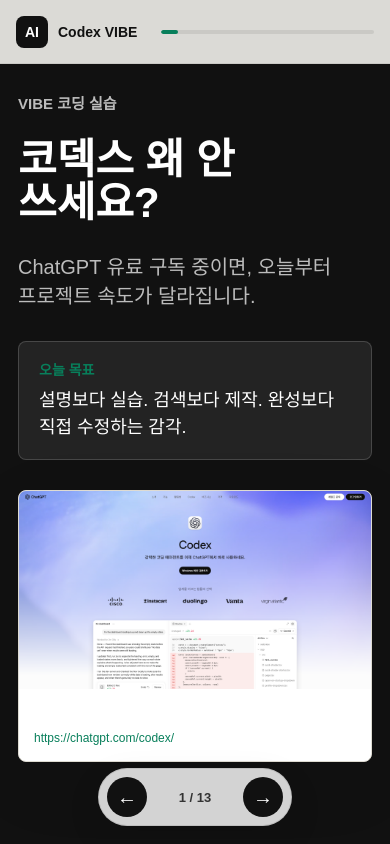
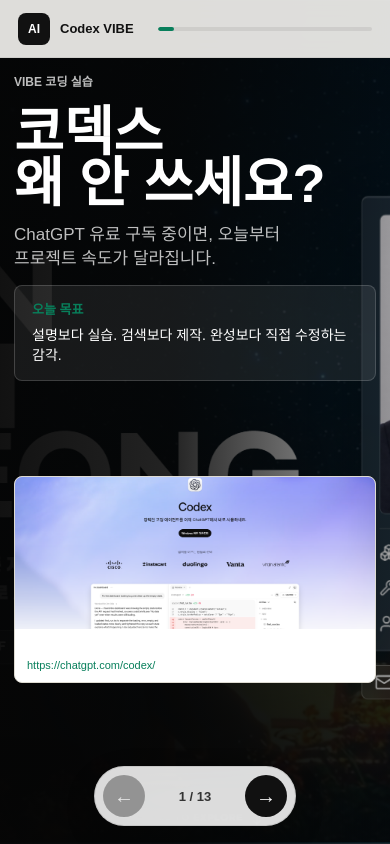
Before and after one commit to AIjunja/qweqweqwe, a plain HTML site: page index.html in a window 390 px wide. Drawn offline with Linux system fonts and the light colour scheme; a web font is replaced by a local one.

Commit message:
Refine slide navigation and hero layout

```diff
--- a/index.html
+++ b/index.html
@@ -12,10 +12,10 @@
   </head>
   <body>
     <header class="topbar">
-      <a class="brand" href="#slide-0" aria-label="처음으로 이동">
+      <div class="brand" aria-label="Codex VIBE">
         <span class="brand-mark">AI</span>
         <span>Codex VIBE</span>
-      </a>
+      </div>
       <div class="progress-wrap" aria-hidden="true">
         <div class="progress-bar" id="progressBar"></div>
       </div>
--- a/script.js
+++ b/script.js
@@ -68,8 +68,9 @@
 const slides = [
   {
     theme: "dark",
+    cover: true,
     kicker: "VIBE 코딩 실습",
-    title: "코덱스 왜 안 쓰세요?",
+    title: "코덱스\n왜 안 쓰세요?",
     body: "ChatGPT 유료 구독 중이면, 오늘부터 프로젝트 속도가 달라집니다.",
     definition: ["오늘 목표", "설명보다 실습. 검색보다 제작. 완성보다 직접 수정하는 감각."],
     mediaMode: "single",
@@ -276,13 +277,20 @@
 function createSlide(slide, index) {
   const section = document.createElement("section");
   section.id = `slide-${index}`;
-  section.className = `slide ${slide.theme === "dark" ? "dark" : ""}`;
+  section.className = [
+    "slide",
+    slide.theme === "dark" ? "dark" : "",
+    slide.cover ? "cover" : "",
+    index === 0 ? "active" : "",
+  ]
+    .filter(Boolean)
+    .join(" ");
 
   const copy = document.createElement("div");
   copy.className = "copy-panel";
   copy.innerHTML = `
     <p class="kicker">${escapeHtml(slide.kicker)}</p>
-    <h1 class="slide-title">${escapeHtml(slide.title)}</h1>
+    <h1 class="slide-title">${formatTitle(slide.title)}</h1>
     <p class="body-copy">${escapeHtml(slide.body || "")}</p>
   `;
 
@@ -363,53 +371,52 @@
     .replaceAll("'", "&#039;");
 }
 
+function formatTitle(value) {
+  return escapeHtml(value).replaceAll("\n", "<br>");
+}
+
 const deck = document.getElementById("deck");
 const progressBar = document.getElementById("progressBar");
 const counter = document.getElementById("counter");
 const prevBtn = document.getElementById("prevBtn");
 const nextBtn = document.getElementById("nextBtn");
+let currentSlide = 0;
 
 slides.forEach((slide, index) => deck.append(createSlide(slide, index)));
 
-function currentIndex() {
-  const scrollTop = deck.scrollTop;
-  const height = deck.clientHeight || window.innerHeight;
-  return Math.min(slides.length - 1, Math.max(0, Math.round(scrollTop / height)));
-}
-
 function updateProgress() {
-  const index = currentIndex();
-  counter.textContent = `${index + 1} / ${slides.length}`;
-  progressBar.style.width = `${((index + 1) / slides.length) * 100}%`;
-  prevBtn.disabled = index === 0;
-  nextBtn.disabled = index === slides.length - 1;
+  counter.textContent = `${currentSlide + 1} / ${slides.length}`;
+  progressBar.style.width = `${((currentSlide + 1) / slides.length) * 100}%`;
+  prevBtn.disabled = currentSlide === 0;
+  nextBtn.disabled = currentSlide === slides.length - 1;
 }
 
 function goToSlide(index) {
-  const nextIndex = Math.min(slides.length - 1, Math.max(0, index));
-  deck.scrollTo({ top: nextIndex * deck.clientHeight, behavior: "smooth" });
+  currentSlide = Math.min(slides.length - 1, Math.max(0, index));
+  document.querySelectorAll(".slide").forEach((slide, slideIndex) => {
+    slide.classList.toggle("active", slideIndex === currentSlide);
+  });
+  updateProgress();
 }
 
-prevBtn.addEventListener("click", () => goToSlide(currentIndex() - 1));
-nextBtn.addEventListener("click", () => goToSlide(currentIndex() + 1));
-deck.addEventListener("scroll", () => window.requestAnimationFrame(updateProgress), { passive: true });
+prevBtn.addEventListener("click", () => goToSlide(currentSlide - 1));
+nextBtn.addEventListener("click", () => goToSlide(currentSlide + 1));
 
-window.addEventListener("keydown", (event) => {
-  if (event.key === "ArrowRight" || event.key === "PageDown" || event.key === " ") {
+window.addEventListener(
+  "wheel",
+  (event) => {
     event.preventDefault();
-    goToSlide(currentIndex() + 1);
-  }
-  if (event.key === "ArrowLeft" || event.key === "PageUp") {
+  },
+  { passive: false },
+);
+
+window.addEventListener(
+  "touchmove",
+  (event) => {
     event.preventDefault();
-    goToSlide(currentIndex() - 1);
-  }
-  if (event.key === "Home") {
-    goToSlide(0);
-  }
-  if (event.key === "End") {
-    goToSlide(slides.length - 1);
-  }
-});
+  },
+  { passive: false },
+);
 
 window.addEventListener("resize", updateProgress);
 updateProgress();
--- a/styles.css
+++ b/styles.css
@@ -25,21 +25,26 @@
 :root {
   --bg: #f7f6f2;
   --ink: #111111;
-  --muted: #66645e;
+  --muted: #625f58;
   --line: #dedbd2;
   --card: #ffffff;
-  --dark: #111111;
+  --dark: #101010;
   --accent: #087f5b;
-  --accent-soft: #dff7ed;
-  --shadow: 0 20px 70px rgba(0, 0, 0, 0.08);
+  --accent-soft: #e7f8f0;
+  --shadow: 0 18px 60px rgba(0, 0, 0, 0.1);
+  --topbar: 64px;
+  --controls: 76px;
 }
 
 * {
   box-sizing: border-box;
 }
 
-html {
-  scroll-behavior: smooth;
+html,
+body {
+  width: 100%;
+  height: 100%;
+  overflow: hidden;
 }
 
 body {
@@ -57,15 +62,15 @@
 .topbar {
   position: fixed;
   inset: 0 0 auto 0;
-  z-index: 10;
-  height: 64px;
+  z-index: 20;
+  height: var(--topbar);
   display: grid;
-  grid-template-columns: auto 1fr auto;
+  grid-template-columns: auto minmax(120px, 1fr) auto;
   align-items: center;
   gap: 24px;
   padding: 0 28px;
   border-bottom: 1px solid rgba(17, 17, 17, 0.08);
-  background: rgba(247, 246, 242, 0.88);
+  background: rgba(247, 246, 242, 0.9);
   backdrop-filter: blur(18px);
 }
 
@@ -88,6 +93,7 @@
   border-radius: 8px;
   color: #fff;
   background: #111;
+  font-size: 12px;
 }
 
 .top-actions a {
@@ -119,19 +125,27 @@
 }
 
 .deck {
-  height: 100vh;
-  overflow-y: auto;
-  scroll-snap-type: y mandatory;
+  position: relative;
+  width: 100vw;
+  height: 100dvh;
+  overflow: hidden;
 }
 
 .slide {
-  min-height: 100vh;
-  padding: 104px 56px 88px;
+  position: absolute;
+  inset: 0;
+  display: none;
+  height: 100dvh;
+  grid-template-columns: minmax(300px, 0.7fr) minmax(480px, 1.3fr);
+  gap: clamp(24px, 3vw, 44px);
+  align-items: center;
+  padding: calc(var(--topbar) + 24px) clamp(28px, 4vw, 56px) calc(var(--controls) + 20px);
+  overflow: hidden;
+  background: var(--bg);
+}
+
+.slide.active {
   display: grid;
-  grid-template-columns: minmax(320px, 0.75fr) minmax(520px, 1.25fr);
-  gap: 44px;
-  align-items: center;
-  scroll-snap-align: start;
 }
 
 .slide.dark {
@@ -139,10 +153,17 @@
   color: #fff;
 }
 
+.slide.cover {
+  grid-template-columns: minmax(360px, 0.92fr) minmax(520px, 1.08fr);
+  background:
+    linear-gradient(90deg, rgba(5, 5, 5, 0.95) 0%, rgba(5, 5, 5, 0.88) 44%, rgba(5, 5, 5, 0.35) 100%),
+    url("./assets/screenshots/18_portfolio_site.png") center / cover no-repeat;
+}
+
 .slide.dark .kicker,
 .slide.dark .body-copy,
 .slide.dark .meta-line {
-  color: rgba(255, 255, 255, 0.72);
+  color: rgba(255, 255, 255, 0.74);
 }
 
 .slide.dark .definition,
@@ -154,66 +175,86 @@
 }
 
 .copy-panel {
-  max-width: 640px;
+  min-width: 0;
+  max-width: 620px;
+}
+
+.cover .copy-panel {
+  max-width: 720px;
 }
 
 .kicker {
-  margin: 0 0 26px;
+  margin: 0 0 18px;
   color: var(--accent);
-  font-size: 15px;
+  font-size: clamp(12px, 1.1vw, 15px);
   font-weight: 700;
 }
 
 .slide-title {
   margin: 0;
-  font-size: clamp(52px, 5vw, 86px);
-  line-height: 1.02;
+  font-size: clamp(42px, 4.5vw, 78px);
+  line-height: 1.03;
   letter-spacing: 0;
   word-break: keep-all;
+  overflow-wrap: normal;
+  text-wrap: balance;
+}
+
+.cover .slide-title {
+  max-width: 720px;
+  font-size: clamp(64px, 7.4vw, 116px);
+  line-height: 0.94;
 }
 
 .body-copy {
-  margin: 28px 0 0;
+  margin: 22px 0 0;
   color: var(--muted);
-  font-size: clamp(20px, 2vw, 30px);
+  font-size: clamp(18px, 1.65vw, 27px);
+  line-height: 1.42;
+  word-break: keep-all;
+  text-wrap: balance;
+}
+
+.definition {
+  margin-top: 22px;
+  padding: 15px 17px;
+  border: 1px solid var(--line);
+  border-radius: 8px;
+  background: rgba(255, 255, 255, 0.78);
+  font-size: clamp(14px, 1.15vw, 17px);
   line-height: 1.45;
   word-break: keep-all;
 }
 
-.definition {
-  margin-top: 30px;
-  padding: 18px 20px;
-  border: 1px solid var(--line);
-  border-radius: 8px;
-  background: rgba(255, 255, 255, 0.72);
-  font-size: 18px;
-  line-height: 1.5;
-}
-
 .definition strong {
   display: block;
-  margin-bottom: 6px;
+  margin-bottom: 5px;
   color: var(--accent);
-  font-size: 14px;
+  font-size: 13px;
 }
 
 .steps,
 .agenda-list {
   display: grid;
-  gap: 10px;
-  margin: 30px 0 0;
+  gap: 8px;
+  margin: 22px 0 0;
   padding: 0;
   list-style: none;
 }
 
 .steps li,
 .agenda-list li {
-  padding: 14px 16px;
+  padding: 10px 13px;
   border: 1px solid var(--line);
   border-radius: 8px;
-  background: rgba(255, 255, 255, 0.62);
-  font-size: 17px;
-  line-height: 1.45;
+  background: rgba(255, 255, 255, 0.68);
+  font-size: clamp(13px, 1.05vw, 16px);
+  line-height: 1.38;
+  word-break: keep-all;
+}
+
+.agenda-list {
+  grid-template-columns: repeat(2, minmax(0, 1fr));
 }
 
 .slide.dark .steps li,
@@ -223,22 +264,27 @@
 }
 
 .prompt-box {
-  margin-top: 26px;
-  padding: 20px;
+  max-height: 36vh;
+  margin-top: 20px;
+  padding: 16px 18px;
+  overflow: hidden;
   border: 1px solid var(--line);
   border-radius: 8px;
   background: #111;
   color: #f8f8f8;
   font-family: "GmarketSans", Arial, sans-serif;
-  font-size: 16px;
-  line-height: 1.6;
+  font-size: clamp(12px, 0.98vw, 15px);
+  line-height: 1.5;
   white-space: pre-wrap;
+  word-break: keep-all;
 }
 
 .media-grid {
+  min-width: 0;
+  max-height: calc(100dvh - var(--topbar) - var(--controls) - 54px);
   display: grid;
   grid-template-columns: repeat(2, minmax(0, 1fr));
-  gap: 18px;
+  gap: clamp(12px, 1.35vw, 18px);
   align-items: stretch;
 }
 
@@ -252,8 +298,8 @@
 
 .image-card,
 .mini-card {
+  min-width: 0;
   display: flex;
-  min-height: 100%;
   flex-direction: column;
   overflow: hidden;
   border: 1px solid var(--line);
@@ -271,56 +317,70 @@
 
 .image-card img {
   width: 100%;
-  aspect-ratio: 16 / 9;
+  height: min(22vh, 188px);
   display: block;
   object-fit: cover;
   background: #e8e5de;
 }
 
+.media-grid.single .image-card img {
+  height: min(52vh, 500px);
+}
+
+.media-grid.three .image-card img {
+  height: min(17vh, 146px);
+}
+
 .card-caption {
   display: grid;
-  gap: 7px;
-  padding: 14px 15px 16px;
+  gap: 5px;
+  padding: 10px 12px 11px;
 }
 
 .card-title {
-  font-size: 15px;
+  font-size: clamp(12px, 1vw, 14px);
   font-weight: 700;
+  line-height: 1.25;
+  word-break: keep-all;
 }
 
 .card-url {
   color: var(--accent);
-  font-size: 12px;
+  font-size: 11px;
   overflow: hidden;
   text-overflow: ellipsis;
   white-space: nowrap;
 }
 
 .mini-card {
-  min-height: 160px;
+  min-height: 128px;
   justify-content: space-between;
-  padding: 20px;
+  padding: 16px;
   box-shadow: none;
 }
 
 .mini-card strong {
-  font-size: 24px;
+  font-size: clamp(18px, 1.7vw, 23px);
+  line-height: 1.15;
 }
 
 .mini-card span {
   color: var(--muted);
-  font-size: 15px;
-  line-height: 1.5;
+  font-size: clamp(12px, 1vw, 14px);
+  line-height: 1.45;
+  word-break: keep-all;
 }
 
 .qr-grid {
+  max-height: calc(100dvh - var(--topbar) - var(--controls) - 54px);
   display: grid;
   grid-template-columns: repeat(4, minmax(0, 1fr));
   gap: 18px;
+  align-items: center;
 }
 
 .qr-card {
-  padding: 18px;
+  padding: 16px;
   border: 1px solid rgba(255, 255, 255, 0.16);
   border-radius: 8px;
   background: rgba(255, 255, 255, 0.08);
@@ -340,22 +400,22 @@
 .qr-card span {
   display: block;
   margin-top: 12px;
-  font-size: 15px;
+  font-size: 14px;
   font-weight: 700;
 }
 
 .meta-line {
-  margin-top: 28px;
+  margin-top: 24px;
   color: var(--muted);
-  font-size: 15px;
-  line-height: 1.6;
+  font-size: 14px;
+  line-height: 1.55;
 }
 
 .controls {
   position: fixed;
   left: 50%;
   bottom: 18px;
-  z-index: 12;
+  z-index: 30;
   display: flex;
   align-items: center;
   gap: 12px;
@@ -363,14 +423,14 @@
   padding: 8px;
   border: 1px solid rgba(17, 17, 17, 0.1);
   border-radius: 999px;
-  background: rgba(255, 255, 255, 0.82);
+  background: rgba(255, 255, 255, 0.86);
   backdrop-filter: blur(18px);
-  box-shadow: 0 12px 34px rgba(0, 0, 0, 0.1);
+  box-shadow: 0 12px 34px rgba(0, 0, 0, 0.12);
 }
 
 .controls button {
-  width: 40px;
-  height: 40px;
+  width: 42px;
+  height: 42px;
   border: 0;
   border-radius: 999px;
   background: #111;
@@ -379,8 +439,13 @@
   cursor: pointer;
 }
 
+.controls button:disabled {
+  cursor: default;
+  opacity: 0.35;
+}
+
 .counter {
-  min-width: 72px;
+  min-width: 76px;
   text-align: center;
   color: #333;
   font-size: 13px;
@@ -388,46 +453,166 @@
 }
 
 @media (max-width: 1080px) {
-  .slide {
+  :root {
+    --topbar: 58px;
+    --controls: 72px;
+  }
+
+  .topbar {
+    grid-template-columns: auto 1fr;
+    padding: 0 18px;
+  }
+
+  .top-actions {
+    display: none;
+  }
+
+  .slide,
+  .slide.cover {
     grid-template-columns: 1fr;
-    gap: 30px;
+    gap: 18px;
     align-items: start;
+    padding: calc(var(--topbar) + 18px) 20px calc(var(--controls) + 14px);
   }
 
   .copy-panel {
     max-width: none;
   }
 
+  .slide-title {
+    font-size: clamp(34px, 7vw, 54px);
+  }
+
+  .cover .slide-title {
+    font-size: clamp(48px, 12vw, 86px);
+  }
+
+  .body-copy {
+    margin-top: 14px;
+    font-size: clamp(17px, 3.2vw, 22px);
+  }
+
+  .definition,
+  .prompt-box,
+  .steps,
+  .agenda-list {
+    margin-top: 14px;
+  }
+
+  .media-grid,
   .media-grid.three {
     grid-template-columns: repeat(2, minmax(0, 1fr));
+    max-height: 44vh;
+  }
+
+  .media-grid.single {
+    grid-template-columns: 1fr;
+  }
+
+  .image-card img,
+  .media-grid.single .image-card img,
+  .media-grid.three .image-card img {
+    height: min(18vh, 170px);
   }
 }
 
 @media (max-width: 720px) {
-  .topbar {
-    grid-template-columns: auto 1fr;
-    padding: 0 16px;
+  .slide,
+  .slide.cover {
+    padding: calc(var(--topbar) + 14px) 14px calc(var(--controls) + 12px);
   }
 
-  .top-actions {
-    display: none;
-  }
-
-  .slide {
-    padding: 92px 18px 90px;
+  .brand {
+    font-size: 13px;
   }
 
   .slide-title {
-    font-size: 42px;
+    font-size: 36px;
   }
 
-  .body-copy {
-    font-size: 20px;
+  .cover .slide-title {
+    font-size: 54px;
   }
 
+  .agenda-list,
   .media-grid,
   .media-grid.three,
   .qr-grid {
     grid-template-columns: 1fr;
   }
+
+  .media-grid {
+    max-height: 42vh;
+    overflow: hidden;
+  }
+
+  .image-card:nth-child(n + 3) {
+    display: none;
+  }
 }
+
+@media (max-height: 800px) and (min-width: 900px) {
+  .slide {
+    padding-top: calc(var(--topbar) + 20px);
+    padding-bottom: calc(var(--controls) + 12px);
+  }
+
+  .slide-title {
+    font-size: clamp(38px, 4vw, 66px);
+  }
+
+  .cover .slide-title {
+    font-size: clamp(58px, 6.6vw, 96px);
+  }
+
+  .body-copy {
+    margin-top: 16px;
+    font-size: clamp(17px, 1.45vw, 23px);
+  }
+
+  .definition {
+    margin-top: 16px;
+    padding: 12px 14px;
+    font-size: 14px;
+  }
+
+  .steps,
+  .agenda-list {
+    gap: 6px;
+    margin-top: 16px;
+  }
+
+  .steps li,
+  .agenda-list li {
+    padding: 8px 11px;
+    font-size: 13px;
+    line-height: 1.32;
+  }
+
+  .prompt-box {
+    margin-top: 16px;
+    padding: 13px 15px;
+    font-size: 12px;
+    line-height: 1.42;
+  }
+
+  .media-grid {
+    gap: 12px;
+  }
+
+  .image-card img {
+    height: min(20vh, 156px);
+  }
+
+  .media-grid.single .image-card img {
+    height: min(48vh, 390px);
+  }
+
+  .media-grid.three .image-card img {
+    height: min(15vh, 118px);
+  }
+
+  .card-caption {
+    padding: 8px 10px 9px;
+  }
+}
```
